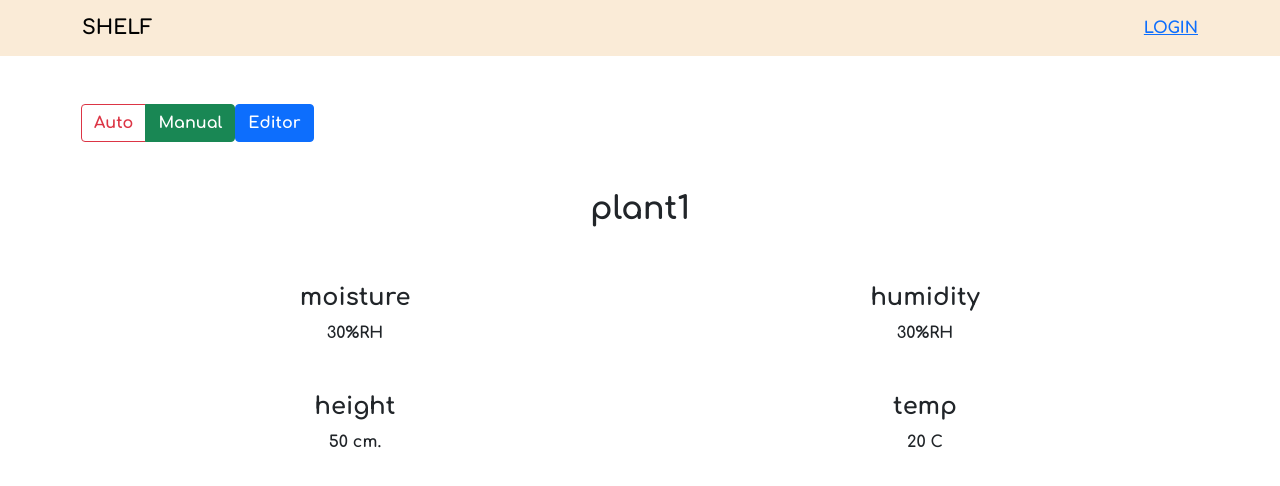
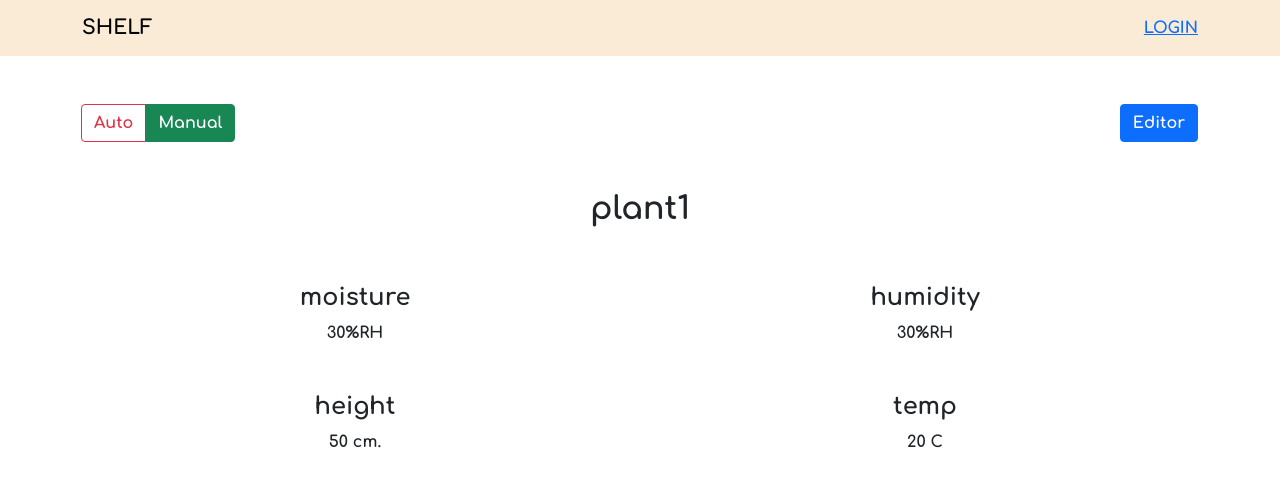
Before and after one commit to YAYA-FEVER/Frontend-YAYA-FEVER, a React (Create React App) app: page /plantManager/plantDetail/1 in a window 1280 px wide. Shown: the top 486 px of the page. Built offline with nearby package versions, Linux system fonts and the light colour scheme; no server answers; a web font is replaced by a local one.

Commit message:
Finish merging plant editor form with plant detail

```diff
--- a/src/pages/AddPlant.js
+++ b/src/pages/AddPlant.js
@@ -20,6 +20,10 @@ const AddPlant = () => {
       })
       .catch((error) => {
         console.log(error.response.data.detail);
+        if (error.response.data.detail == "Signature has expired"){
+          localStorage.removeItem('token');
+          localStorage.removeItem('name');
+        }
         navigate("/shelf");
       });
   }, []);
--- a/src/pages/PlantDetail.js
+++ b/src/pages/PlantDetail.js
@@ -59,7 +59,9 @@ const PlantDetail = () => {
   return (
     <Fragment>
       <NaviBar />
-      <Container className={classes.container__top}>
+      <Container className={` flex-end ${classes.container__top}`}>
+        <Row>
+          <Col>
             <ButtonGroup>
               {radios.map((radio, idx) => (
                 <ToggleButton
@@ -77,10 +79,13 @@ const PlantDetail = () => {
                 </ToggleButton>
               ))}
             </ButtonGroup>
-
-        <Link to={`/addPlant/${id}`} className="justify-content-right">
+          </Col>
+          <Col  className={classes.link__btn}>
+            <Link to={`/addPlant/${id}`}>
               <Button type="submit">Editor</Button>
             </Link>
+          </Col>
+        </Row>
       </Container>
 
       <Container className={classes.container}>
--- a/src/pages/PlantDetail.module.css
+++ b/src/pages/PlantDetail.module.css
@@ -1,18 +1,18 @@
 .container {
-    justify-content: center;
-    text-align: center;
-    margin-top: 3rem;
+  justify-content: center;
+  text-align: center;
+  margin-top: 3rem;
 }
 
 .container__info {
-    margin-top: 3rem;
+  margin-top: 3rem;
 }
 
 .container__top {
-    margin-top: 3rem;
+  margin-top: 3rem;
 }
 
 .link__btn {
-    border: 1px solid rgb(255, 183, 192);
-    align-items: end;
+  display: flex;
+  justify-content: flex-end;
 }
--- a/src/pages/PlantManager.js
+++ b/src/pages/PlantManager.js
@@ -16,6 +16,10 @@ const PlantManager = () => {
       console.log(response.response)
     }).catch((error) => {
       console.log(error.response.data.detail);
+      if (error.response.data.detail == "Signature has expired"){
+        localStorage.removeItem('token');
+        localStorage.removeItem('name');
+      }
       navigate('/shelf')
     })
 
```
Lines whose indentation alone changed are shown as unchanged.
